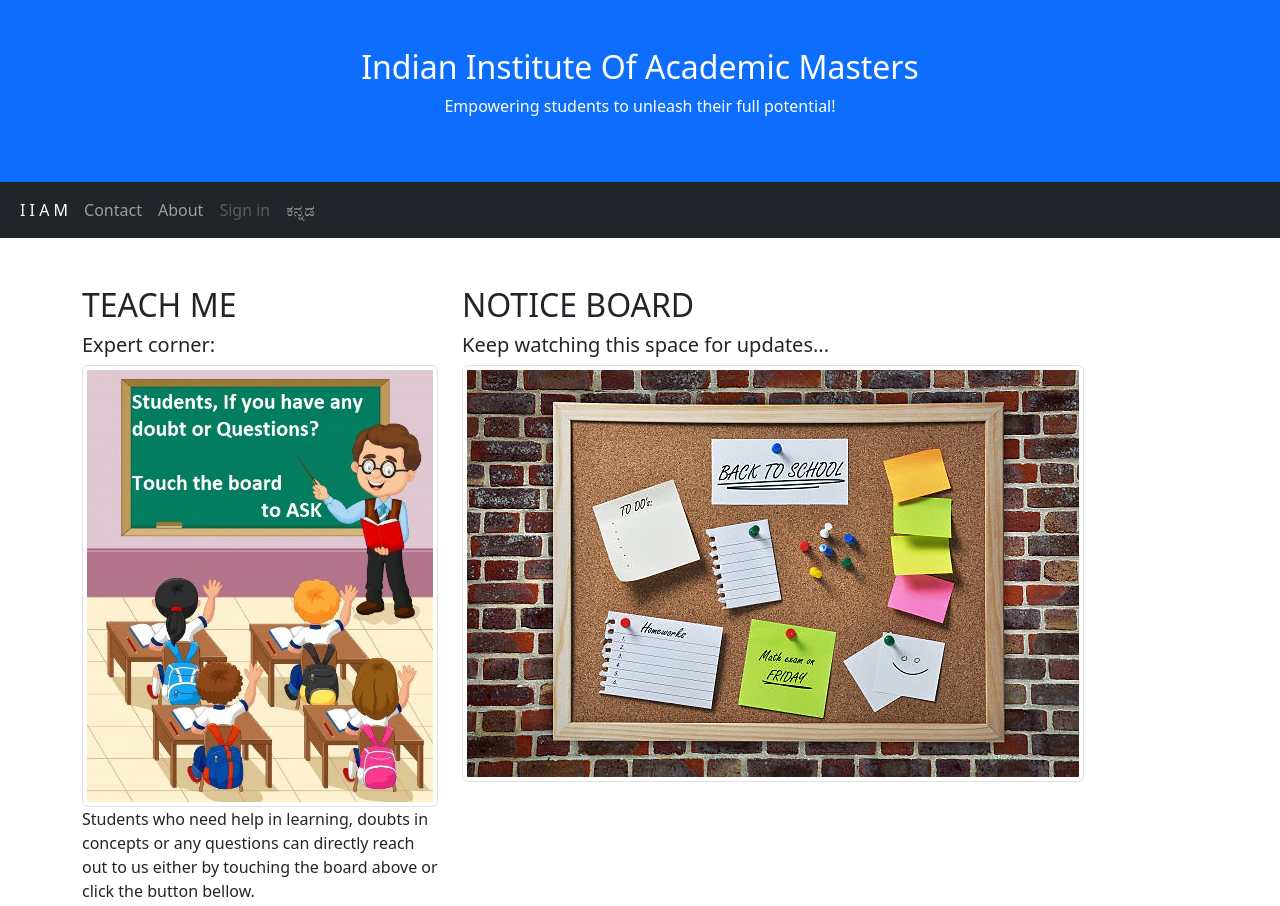
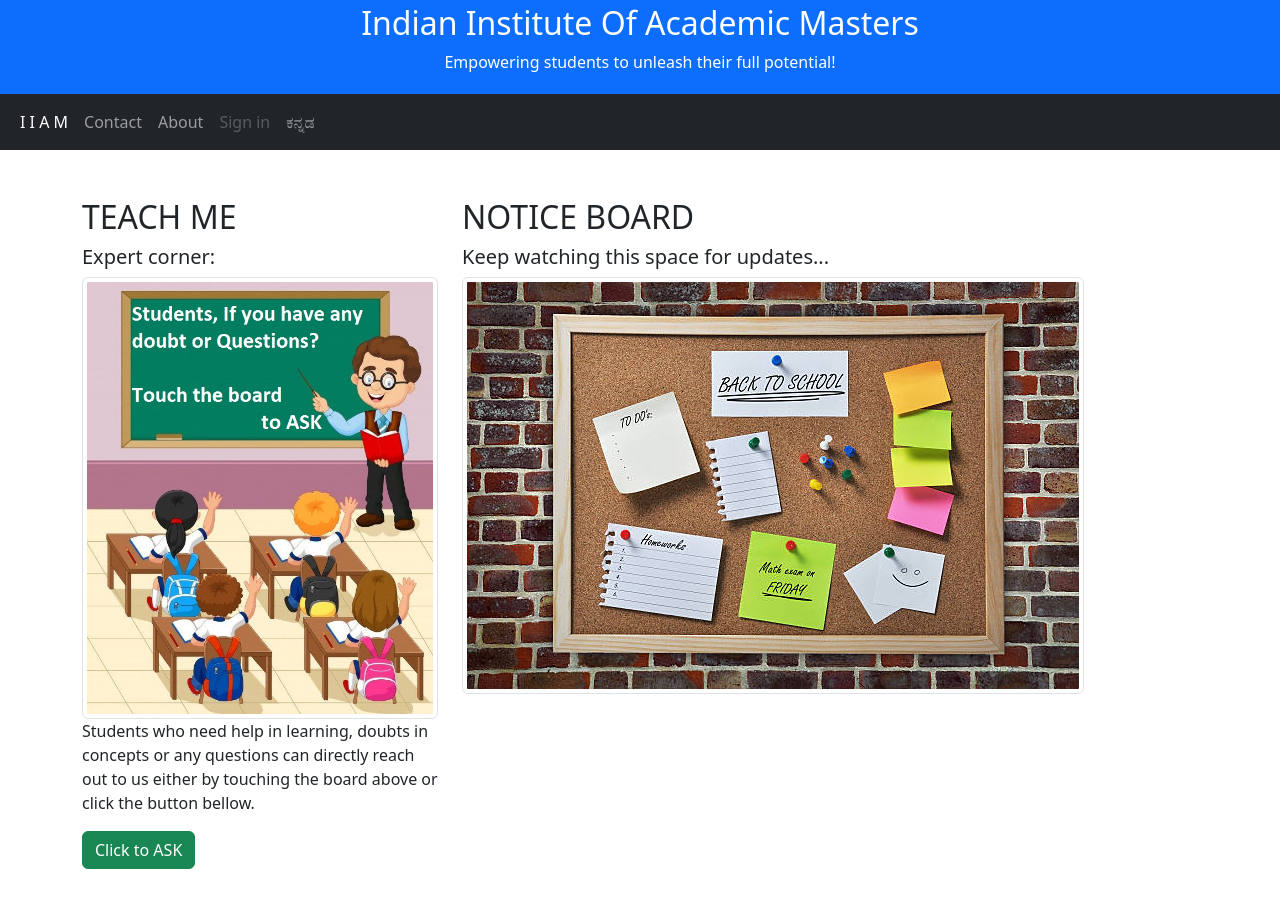
Before and after one commit to IIAMONLINE/iiamonline.github.io, a plain HTML site: page index.html in a window 1280 px wide. Shown: the top 906 px of the page. After the commit the page ends 869 px from the top, so only its background shows below. Drawn offline with nearby package versions, Linux system fonts and the light colour scheme.

Commit message:
Update index.html

```diff
--- a/index.html
+++ b/index.html
@@ -15,7 +15,7 @@
 </head>
 <body>
 
-<div class="p-5 bg-primary text-white text-center">
+<div class="p-1 bg-primary text-white text-center">
   <h2>Indian Institute Of Academic Masters</h2>
   <p>Empowering students to unleash their full potential!</p>
 </div>
```
